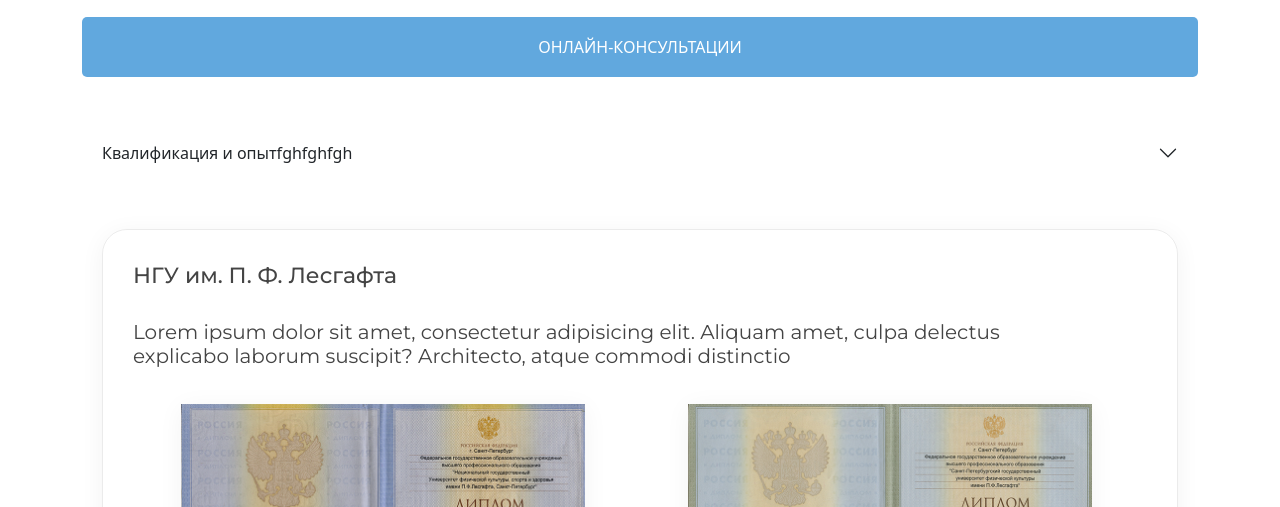
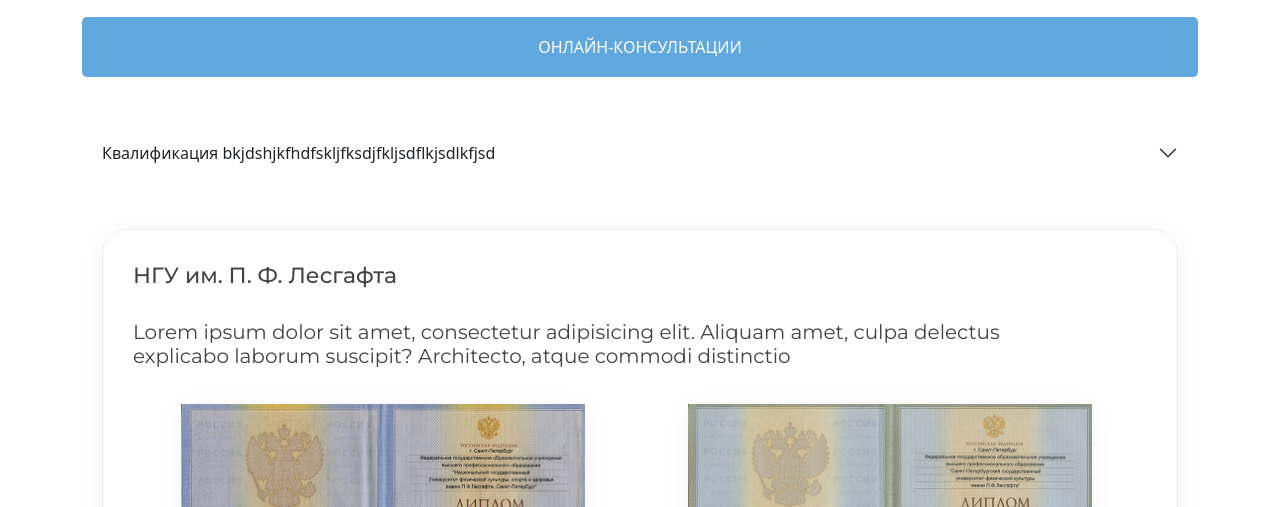
Before and after one commit to OnstopelRebel/yuryRehab, a website: page src/html/index.html in a window 1280 px wide. Shown: the part 293-800 px from the top of the page. Drawn offline with nearby package versions, Linux system fonts and the light colour scheme; files that its build step writes are made by us from their sources; files whose address does not match are found by name.

Commit message:
21.03.2023 добавляет deploy.yml 2

```diff
--- a/src/html/chunk/expertise.html
+++ b/src/html/chunk/expertise.html
@@ -5,7 +5,7 @@
     <div class="accordion-item">
       <h2 class="accordion-header" id="flush-headingOne">
         <button class="accordion-button collapsed" type="button" data-bs-toggle="collapse" data-bs-target="#flush-collapseOne" aria-expanded="false" aria-controls="flush-collapseOne">
-          Квалификация и опытfghfghfgh
+          Квалификация bkjdshjkfhdfskljfksdjfkljsdflkjsdlkfjsd
         </button>
       </h2>
       <div id="flush-collapseOne" class="accordion-collapse collapse show" aria-labelledby="flush-headingOne" data-bs-parent="#accordionFlushExample">
```
